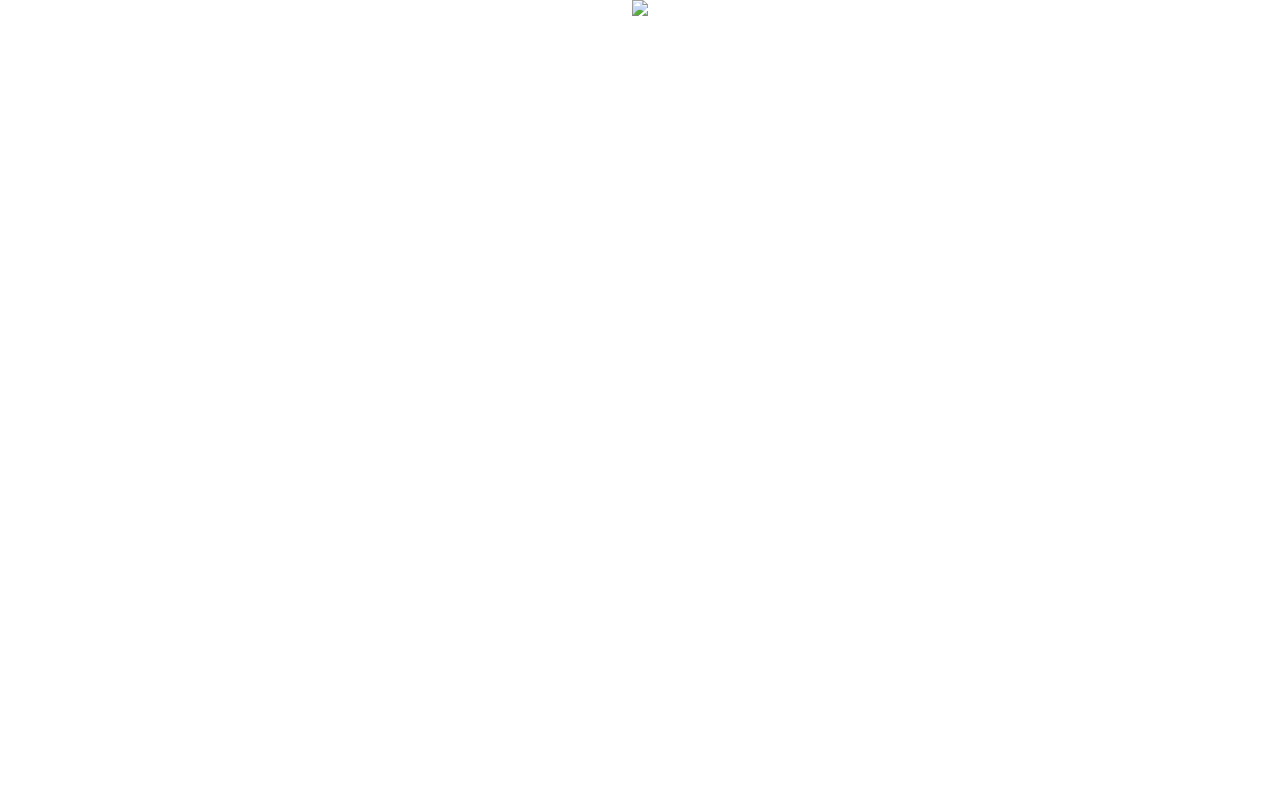
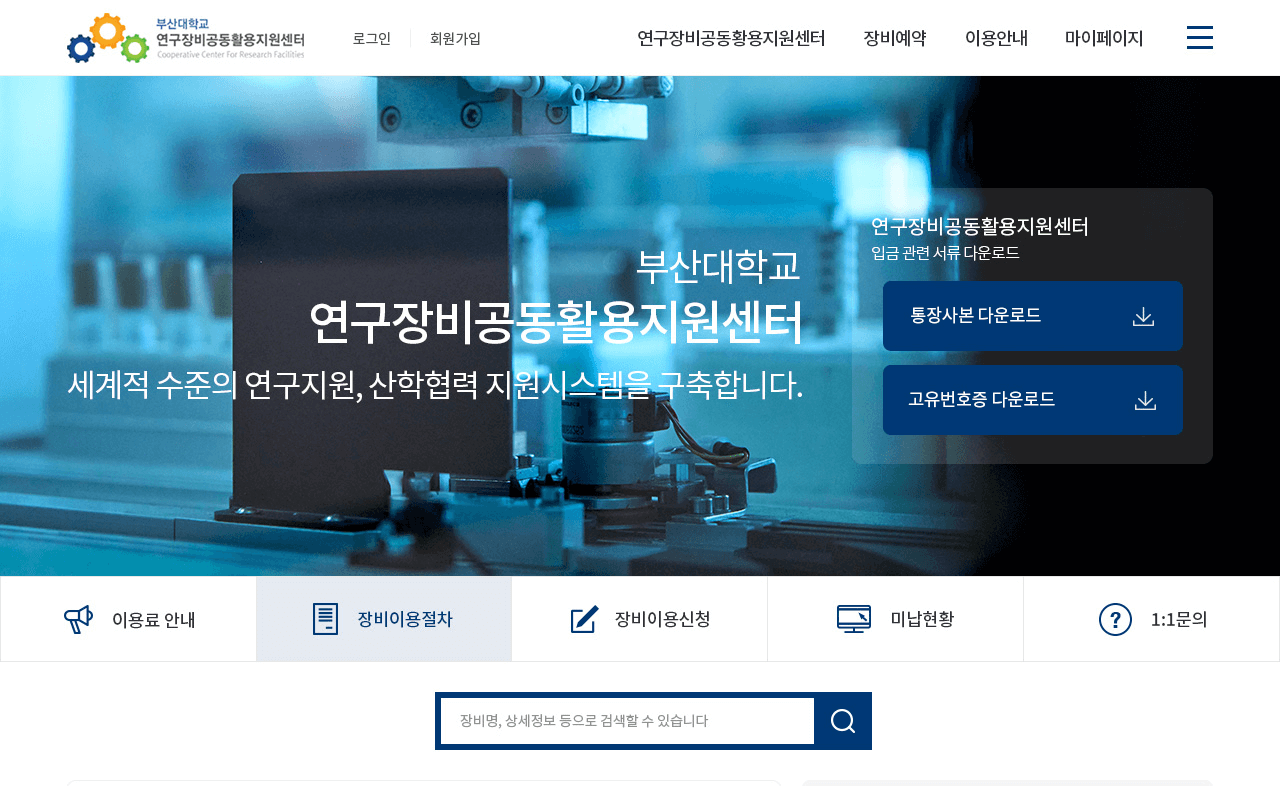
Before and after one commit to biz-isoft/bnu-html, a plain HTML site: page ccrf-main3.html in a window 1280 px wide. Shown: the top 786 px of the page. Drawn offline with Linux system fonts and the light colour scheme.

Commit message:
Update ccrf-main3.html

```diff
--- a/ccrf-main3.html
+++ b/ccrf-main3.html
@@ -14,7 +14,7 @@
 </head>
 <body>
     <div>
-        <img src="ccrf_main3.png"/>
+        <img src="ccrf-main3.png"/>
     </div>
 </body>
 </html>
```
